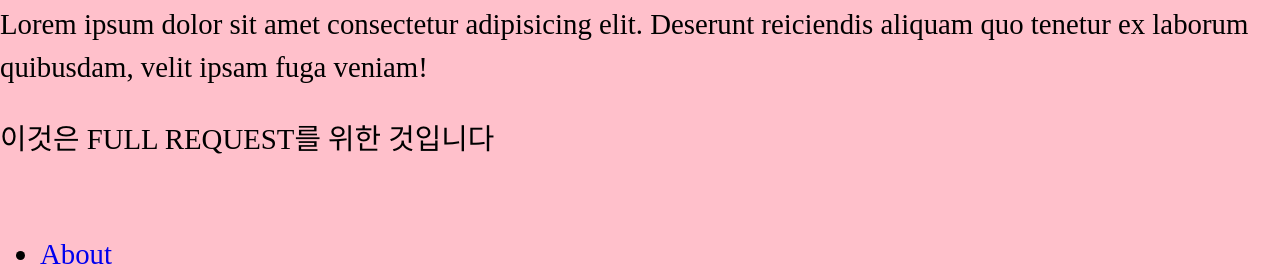
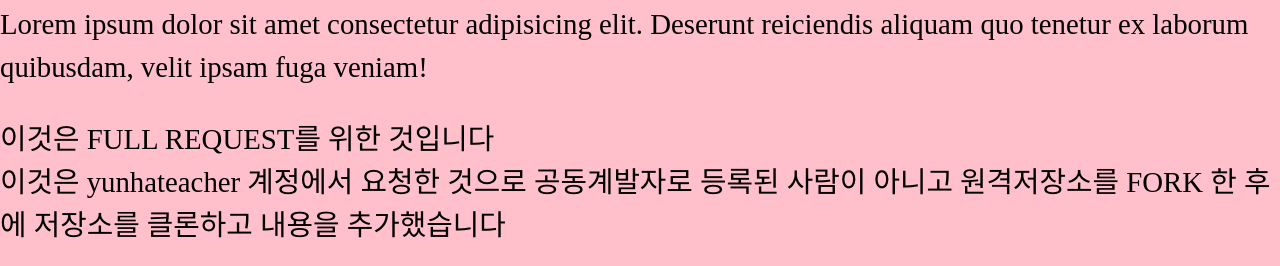
Before and after one commit to lecturewww/Tuts_project01, a plain HTML site: page index.html in a window 1280 px wide. Shown: the part 536-802 px from the top of the page. Drawn offline with Linux system fonts and the light colour scheme.

Commit message:
Practicing Full Request

```diff
--- a/index.html
+++ b/index.html
@@ -16,6 +16,10 @@
     <h3>Heading 3</h3>
     <p>Lorem ipsum dolor sit amet consectetur adipisicing elit. Deserunt reiciendis aliquam quo tenetur ex laborum quibusdam, velit ipsam fuga veniam!</p>
     <div>이것은 FULL REQUEST를 위한 것입니다</div>
+    <div>이것은 yunhateacher 계정에서 요청한 것으로
+        공동계발자로 등록된 사람이 아니고 원격저장소를 FORK 한 후에
+        저장소를 클론하고 내용을 추가했습니다
+    </div>
     <header>
         <nav class="nav collapsible">
             <a class="nav__brand">
```
